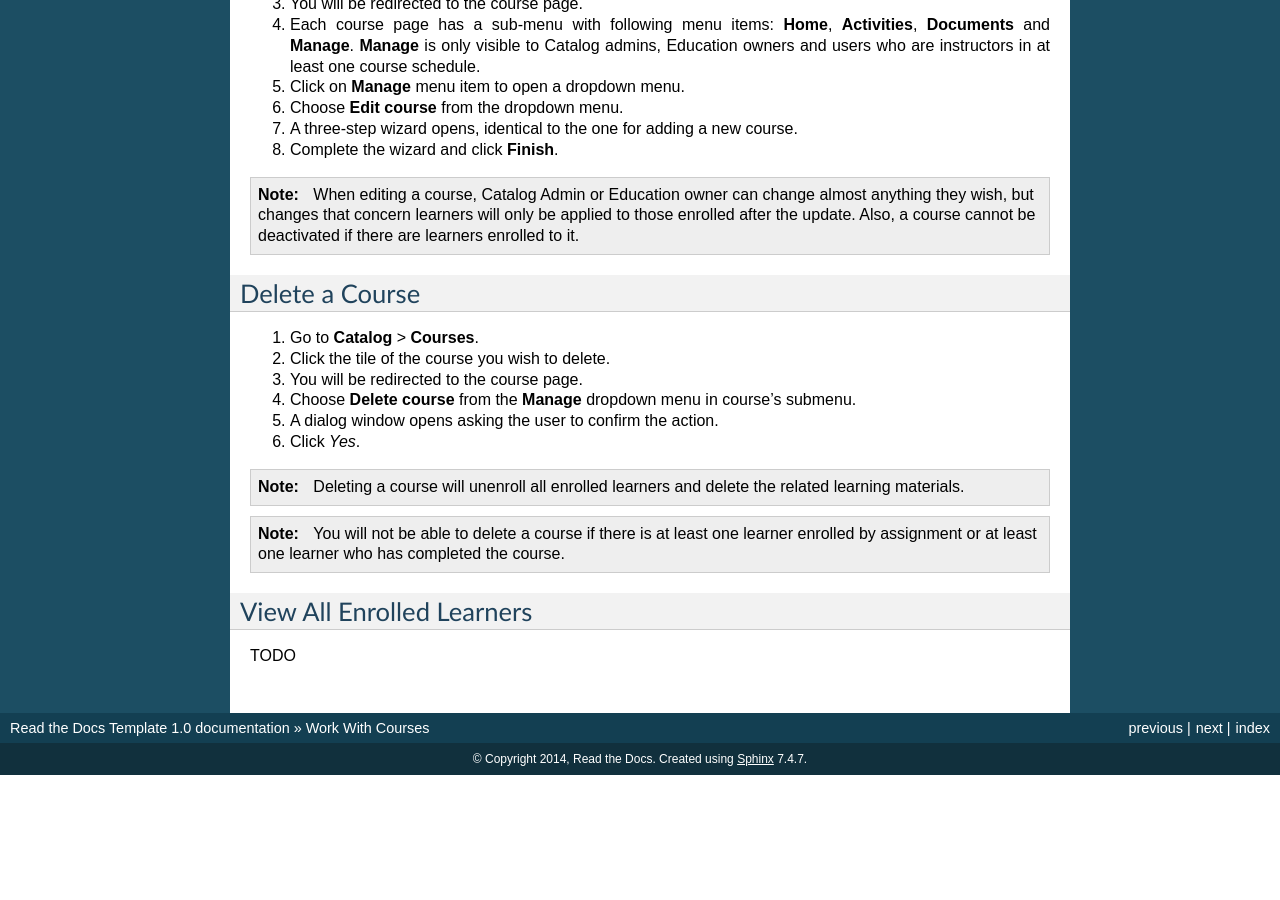
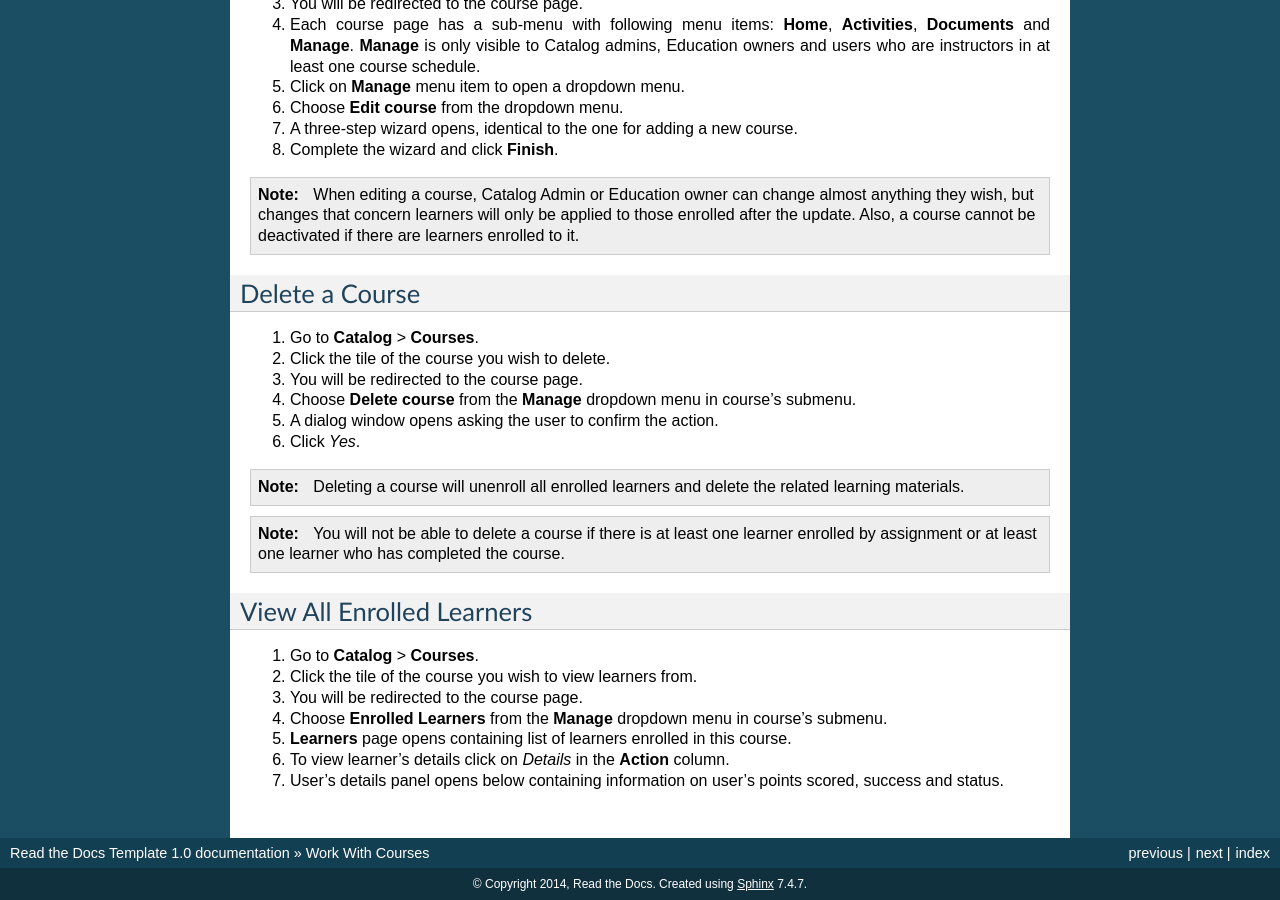
Before and after one commit to pslisko/performa365docs, a Sphinx documentation site: the page built from docs/howto/work_with_courses.rst, in a window 1280 px wide and 900 px high, scrolled down 1490 px. Built offline with Sphinx 7.4.7, drawn with Linux system fonts in a browser that asks for light colours; pages that are not in the unit, such as notebooks, are missing from menus; before the commit the page ends 2265 px from its top, so only the background shows below that.

Commit message:
Update work_with_courses.rst

```diff
--- a/docs/howto/work_with_courses.rst
+++ b/docs/howto/work_with_courses.rst
@@ -82,4 +82,10 @@ Delete a Course
 View All Enrolled Learners
 ****************************
 
-TODO
+#. Go to **Catalog** > **Courses**.
+#. Click the tile of the course you wish to view learners from.
+#. You will be redirected to the course page.
+#. Choose **Enrolled Learners** from the **Manage** dropdown menu in course's submenu.
+#. **Learners** page opens containing list of learners enrolled in this course.
+#. To view learner's details click on *Details* in the **Action** column.
+#. User's details panel opens below containing information on user's points scored, success and status.
```
